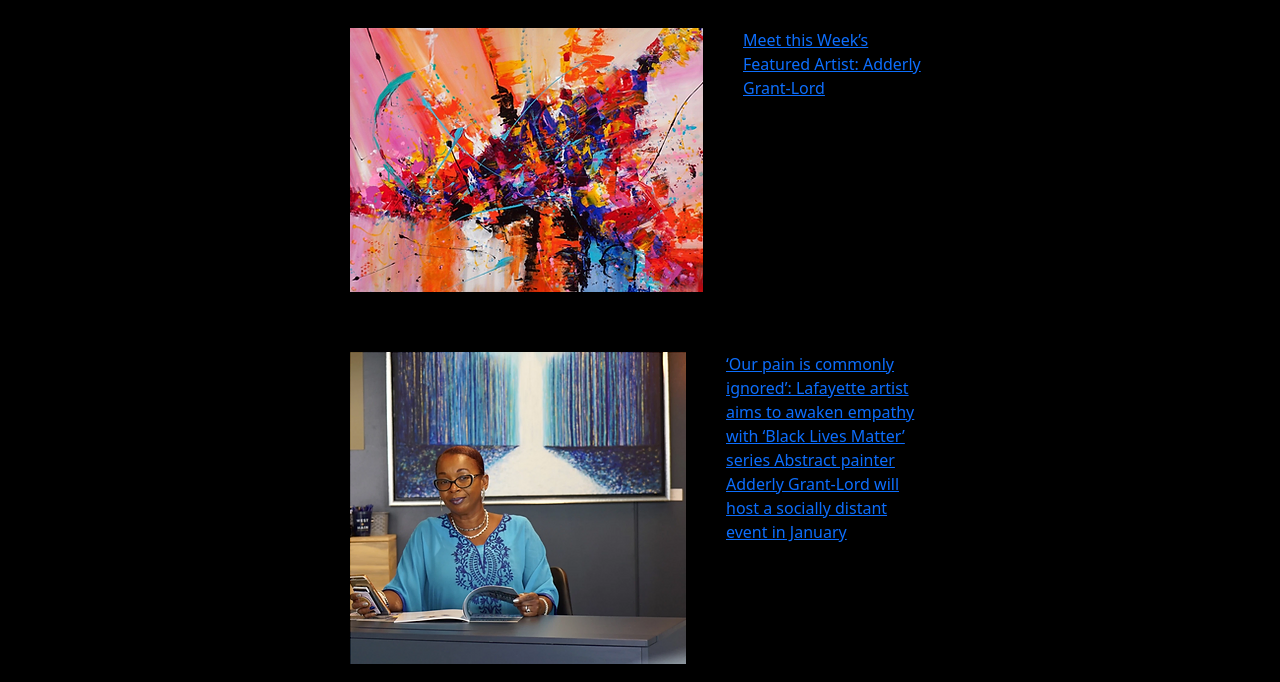
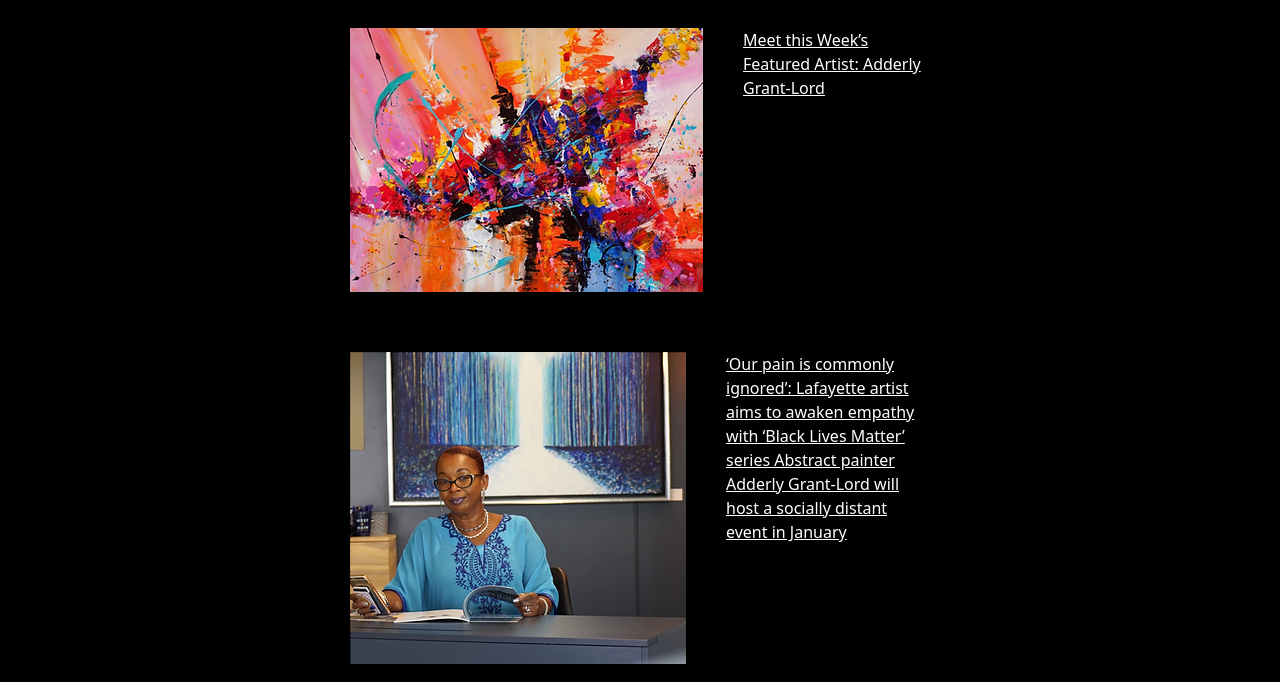
Before and after one commit to alex1115alex/CSCI3150-A6, a plain HTML site: page adderlyart/news.html in a window 1280 px wide. Shown: the part 302-984 px from the top of the page. Drawn offline with nearby package versions, Linux system fonts and the light colour scheme.

Commit message:
Update style.css

```diff
--- a/adderlyart/style.css
+++ b/adderlyart/style.css
@@ -41,6 +41,10 @@ body {
 
 .imageTextSection div{
     padding: 20px;
+}
+
+.imageTextSection a {
+    color: white;
 }
 
 .center {
```
